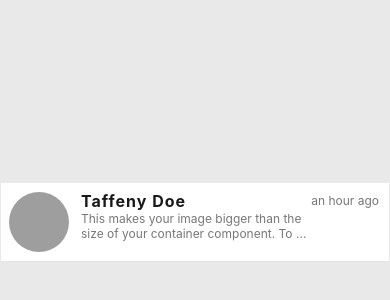
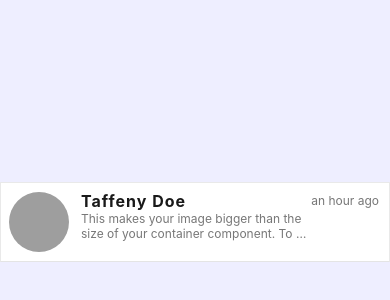
Before and after one commit to BaraaSoft/Getting-started-react-native, a React Native app in the folder Advance/list-slider-rn/: screen / in a window 390 px wide. Shown: the part 200-500 px from the top of the page. Built offline with nearby package versions, Linux system fonts and the light colour scheme; grey boxes are pictures that could not be loaded.

Commit message:
change background

```diff
--- a/Advance/list-slider-rn/App.js
+++ b/Advance/list-slider-rn/App.js
@@ -15,7 +15,7 @@ export default function App() {
 const styles = StyleSheet.create({
   container: {
     flex: 1,
-    backgroundColor: '#e9e9e9',
+    backgroundColor: '#eeeeff',
     alignItems: 'center',
     justifyContent: 'center',
   },
```
